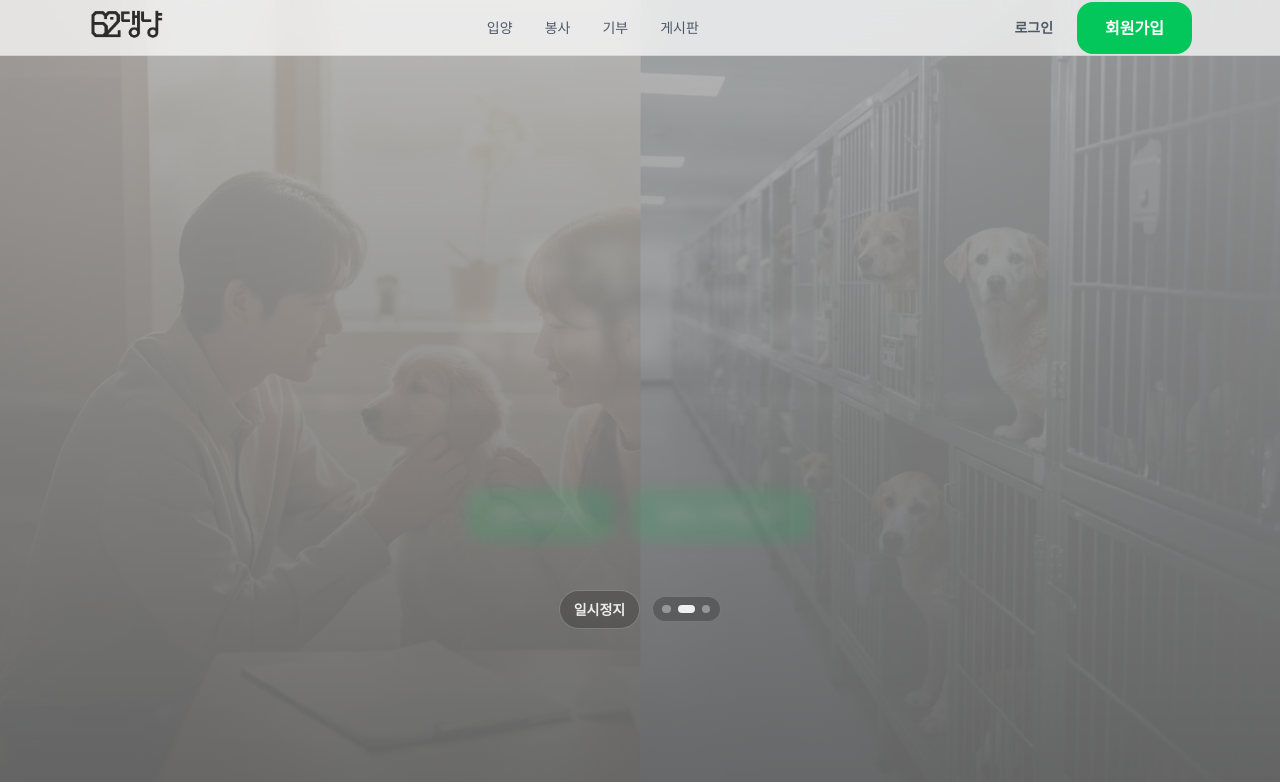
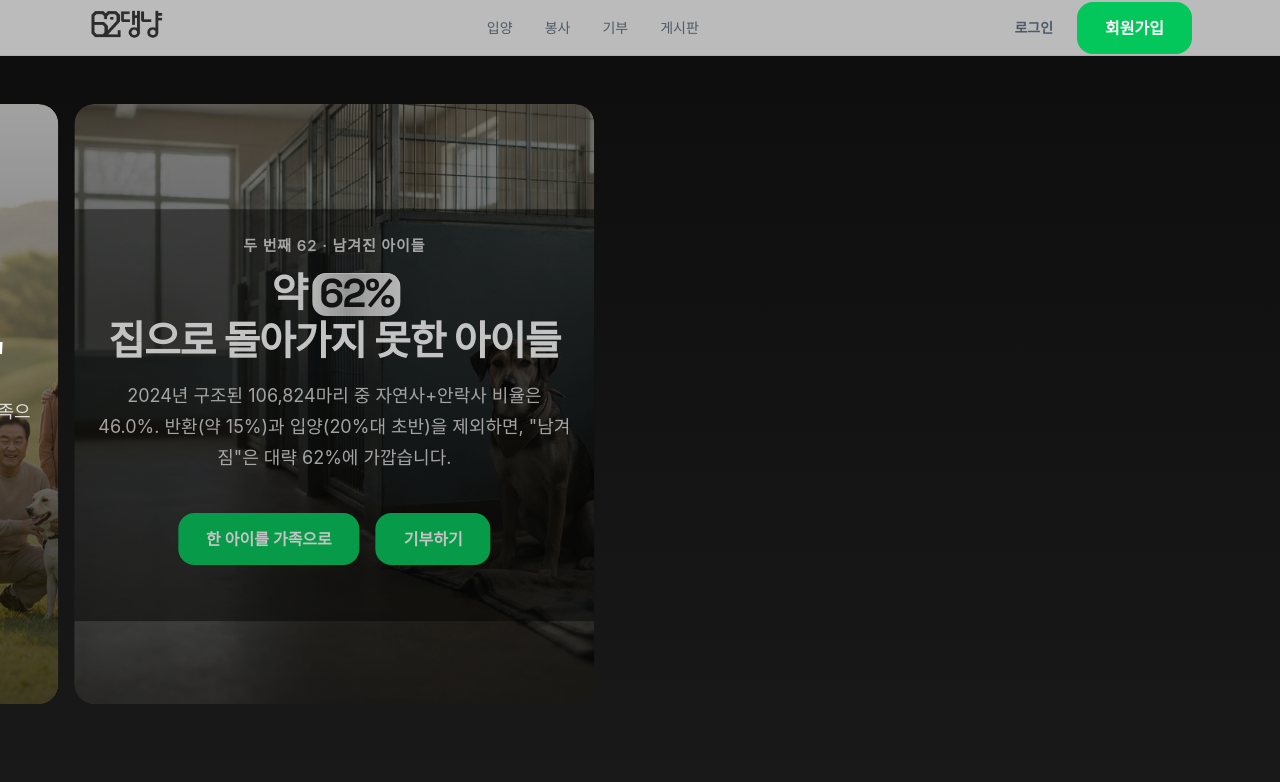
Before and after one commit to jhyeon9185/62-daeng-nyang-public, a React (Vite) app in the folder frontend/: page / in a window 1280 px wide. Shown: the top 782 px of the page. Built offline with nearby package versions, Linux system fonts and the light colour scheme; no server answers; a web font is replaced by a local one.

Commit message:
슬라이드

```diff
--- a/frontend/src/components/landing/HeroSection.tsx
+++ b/frontend/src/components/landing/HeroSection.tsx
@@ -1,6 +1,6 @@
 import { Link } from 'react-router-dom';
-import { AnimatePresence, motion } from 'framer-motion';
-import { useEffect, useMemo, useState } from 'react';
+import { motion, PanInfo } from 'framer-motion';
+import { useEffect, useMemo, useState, useCallback } from 'react';
 
 const appleEase: [number, number, number, number] = [0.25, 0.1, 0.25, 1.0];
 
@@ -18,7 +18,7 @@ export default function HeroSection() {
             희망과 절망 사이
           </>
         ),
-        desc: '우리는 “좋은 주인을 만나 행복해질 것”을 믿고 싶습니다. 하지만 데이터는 서로 다른 두 개의 62를 보여줍니다.',
+        desc: '우리는 "좋은 주인을 만나 행복해질 것"을 믿고 싶습니다. 하지만 데이터는 서로 다른 두 개의 62를 보여줍니다.',
         links: [
           { to: '/volunteers', label: '봉사 참여하기' },
           { to: '/animals', label: '보호소 아이들 보기' },
@@ -32,10 +32,10 @@ export default function HeroSection() {
           <>
             <span className="landing-hero-num">61.6%</span> (약 <span className="landing-hero-num">62%</span>)
             <br />
-            “유기동물을 입양할 의향”
+            "유기동물을 입양할 의향"
           </>
         ),
-        desc: '국민 10명 중 6명 이상은 “펫숍이 아니라 보호소 아이를 가족으로 맞이하겠다”는 따뜻한 마음을 갖고 있습니다.',
+        desc: '국민 10명 중 6명 이상은 "펫숍이 아니라 보호소 아이를 가족으로 맞이하겠다"는 따뜻한 마음을 갖고 있습니다.',
         links: [
           { to: '/animals', label: '입양하기' },
           { to: '/boards?type=FREE', label: '후기 보기' },
@@ -52,7 +52,7 @@ export default function HeroSection() {
             집으로 돌아가지 못한 아이들
           </>
         ),
-        desc: '2024년 구조된 106,824마리 중 자연사+안락사 비율은 46.0%. 반환(약 15%)과 입양(20%대 초반)을 제외하면, “남겨짐”은 대략 62%에 가깝습니다.',
+        desc: '2024년 구조된 106,824마리 중 자연사+안락사 비율은 46.0%. 반환(약 15%)과 입양(20%대 초반)을 제외하면, "남겨짐"은 대략 62%에 가깝습니다.',
         links: [
           { to: '/animals', label: '한 아이를 가족으로' },
           { to: '/donations', label: '기부하기' },
@@ -70,6 +70,14 @@ export default function HeroSection() {
   const [activeIndex, setActiveIndex] = useState(0);
   const [isPlaying, setIsPlaying] = useState(!prefersReducedMotion);
 
+  const goTo = useCallback(
+    (index: number) => {
+      const clamped = Math.max(0, Math.min(index, slides.length - 1));
+      setActiveIndex(clamped);
+    },
+    [slides.length]
+  );
+
   useEffect(() => {
     if (!isPlaying) return;
     const id = window.setInterval(() => {
@@ -78,49 +86,63 @@ export default function HeroSection() {
     return () => window.clearInterval(id);
   }, [isPlaying, slides.length]);
 
-  const active = slides[activeIndex];
+  const onDragEnd = (_: unknown, info: PanInfo) => {
+    const threshold = 50;
+    const velocity = info.velocity.x;
+    const offset = info.offset.x;
+    if (velocity < -threshold || offset < -80) {
+      goTo(activeIndex + 1);
+    } else if (velocity > threshold || offset > 80) {
+      goTo(activeIndex - 1);
+    }
+  };
 
   return (
-    <section className="landing-hero" aria-label="메인 소개">
-      <div className="landing-hero-media" aria-hidden>
-        <AnimatePresence mode="wait">
+    <section className="landing-hero landing-hero--carousel" aria-label="메인 소개">
+      <div className="landing-hero-carousel">
         <motion.div
-            key={active.id}
-            className={`landing-hero-bg ${active.bgClass}`}
-            initial={{ opacity: 0, scale: 1.02 }}
-            animate={{ opacity: 1, scale: 1 }}
-            exit={{ opacity: 0, scale: 1.01 }}
-            transition={{ duration: 0.9, ease: appleEase }}
-          />
-        </AnimatePresence>
+          className="landing-hero-track"
+          drag="x"
+          dragConstraints={{ left: 0, right: 0 }}
+          dragElastic={0.15}
+          onDragEnd={onDragEnd}
+          style={
+            { '--hero-active-index': activeIndex } as React.CSSProperties
+          }
+        >
+          {slides.map((slide, i) => (
+            <article
+              key={slide.id}
+              className={`landing-hero-slide ${i === activeIndex ? 'is-active' : ''}`}
+              onClick={() => goTo(i)}
+            >
+              <div className="landing-hero-slide-bg-wrap">
+                <div className={`landing-hero-bg ${slide.bgClass}`} aria-hidden />
                 <div className="landing-hero-overlay" />
               </div>
-
-      <div className="landing-hero-center">
-        <div className="landing-inner">
-          <AnimatePresence mode="wait">
-            <motion.div
-              key={active.id}
-              className="landing-hero-copy"
-              initial={{ opacity: 0, y: 18, filter: 'blur(10px)' }}
-              animate={{ opacity: 1, y: 0, filter: 'blur(0px)' }}
-              exit={{ opacity: 0, y: -10, filter: 'blur(8px)' }}
-              transition={{ duration: 0.75, ease: appleEase }}
+              <div className="landing-hero-slide-content">
+                <p className="landing-hero-kicker">{slide.kicker}</p>
+                <h2 className="landing-hero-title">{slide.title}</h2>
+                <p className="landing-hero-sub">{slide.desc}</p>
+                <nav className="landing-hero-cta" aria-label="이 스토리 관련 메뉴">
+                  {slide.links.map(({ to, label }) => (
+                    <Link
+                      key={`${to}-${label}`}
+                      to={to}
+                      className="landing-btn landing-btn-primary"
+                      onClick={(e) => e.stopPropagation()}
                     >
-              <p className="landing-hero-kicker">{active.kicker}</p>
-              <h1 className="landing-hero-title">{active.title}</h1>
-              <p className="landing-hero-sub">{active.desc}</p>
-
-              <nav className="landing-hero-cta" aria-label="이 스토리 관련 메뉴">
-                {active.links.map(({ to, label }) => (
-                  <Link key={`${to}-${label}`} to={to} className="landing-btn landing-btn-primary">
                       {label}
                     </Link>
                   ))}
                 </nav>
+              </div>
+            </article>
+          ))}
         </motion.div>
-          </AnimatePresence>
+      </div>
 
+      <div className="landing-hero-controls-wrap">
         <div className="landing-hero-controls" aria-label="히어로 슬라이드 컨트롤">
           <button
             type="button"
@@ -140,10 +162,9 @@ export default function HeroSection() {
                 aria-label={`${i + 1}번 슬라이드`}
                 aria-selected={i === activeIndex}
                 role="tab"
-                  onClick={() => setActiveIndex(i)}
+                onClick={() => goTo(i)}
               />
             ))}
-            </div>
           </div>
         </div>
       </div>
--- a/frontend/src/styles/landing.css
+++ b/frontend/src/styles/landing.css
@@ -211,6 +211,98 @@
   overflow: hidden;
   /* 모바일: 터치 시 문서 세로 스크롤로 전달 */
   touch-action: pan-y;
+}
+
+/* Apple 스타일 사이드 슬라이드 캐러셀 */
+.landing-hero--carousel {
+  background: linear-gradient(180deg, #0d0d0d 0%, #1a1a1a 100%);
+  display: flex;
+  flex-direction: column;
+  justify-content: center;
+}
+
+.landing-hero-carousel {
+  flex: 1;
+  display: flex;
+  align-items: center;
+  justify-content: center;
+  overflow: hidden;
+  padding-top: 6.5rem;
+  padding-bottom: 1rem;
+}
+
+.landing-hero-track {
+  --hero-slide-width: 72vw;
+  --hero-gap: 1rem;
+  --hero-offset: calc(var(--hero-slide-width) + var(--hero-gap));
+  display: flex;
+  gap: var(--hero-gap);
+  padding: 0 calc(50vw - var(--hero-slide-width) / 2 - var(--hero-gap) / 2);
+  transition: transform 0.7s cubic-bezier(0.25, 0.1, 0.25, 1);
+  transform: translateX(calc(-1 * var(--hero-active-index, 0) * var(--hero-offset)));
+  cursor: grab;
+}
+
+.landing-hero-track:active {
+  cursor: grabbing;
+}
+
+.landing-hero-slide {
+  flex-shrink: 0;
+  width: var(--hero-slide-width);
+  max-width: 520px;
+  min-height: 75vh;
+  border-radius: var(--landing-radius-lg);
+  overflow: hidden;
+  position: relative;
+  cursor: pointer;
+  transition: transform 0.4s ease, opacity 0.4s ease;
+}
+
+.landing-hero-slide:not(.is-active) {
+  opacity: 0.75;
+}
+
+.landing-hero-slide.is-active {
+  opacity: 1;
+}
+
+.landing-hero-slide-bg-wrap {
+  position: absolute;
+  inset: 0;
+  border-radius: inherit;
+}
+
+.landing-hero-slide-bg-wrap .landing-hero-bg {
+  border-radius: inherit;
+}
+
+.landing-hero-slide-bg-wrap .landing-hero-overlay {
+  border-radius: inherit;
+}
+
+.landing-hero-slide-content {
+  position: relative;
+  z-index: 1;
+  min-height: 75vh;
+  display: flex;
+  flex-direction: column;
+  align-items: center;
+  justify-content: center;
+  padding: 2rem 1.5rem 2.5rem;
+}
+
+.landing-hero-slide-content .landing-hero-title {
+  font-size: clamp(1.75rem, 4vw, 2.5rem);
+}
+
+.landing-hero-slide-content .landing-hero-sub {
+  font-size: clamp(0.9375rem, 2vw, 1.125rem);
+}
+
+.landing-hero-controls-wrap {
+  flex-shrink: 0;
+  padding: 1.5rem 1rem 2rem;
 }
 
 .landing-hero-media {
```
Lines whose indentation alone changed are shown as unchanged.
